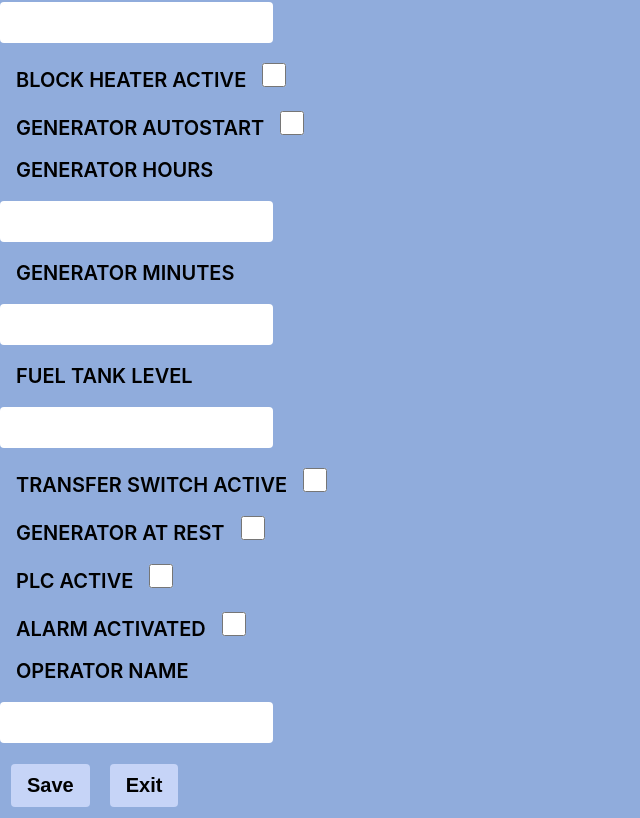
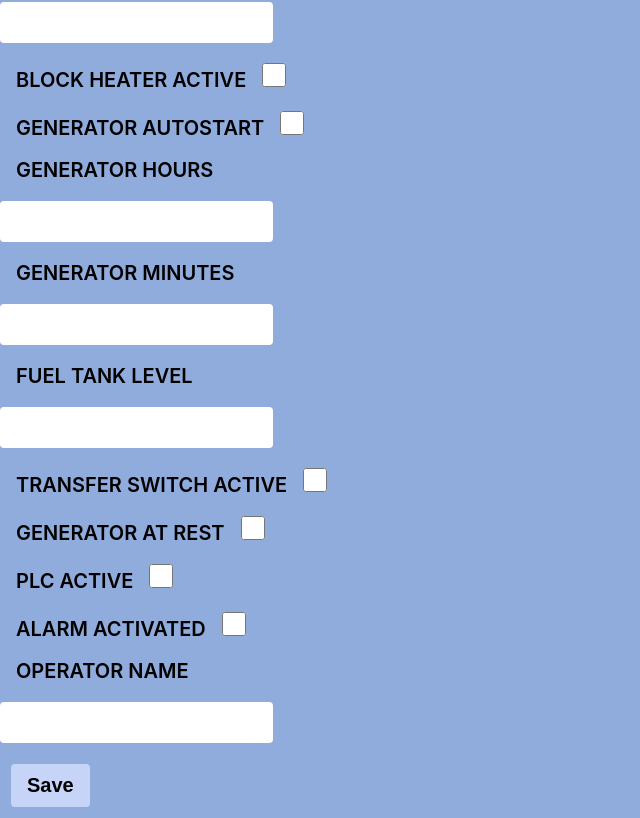
Before and after one commit to Lambton-Digital-Transformation-Lab/blue-water-anglers, a React (Vite) app in the folder src/renderer/: page /#/addRecords in a window 1280 px wide. Shown: the part 1107-1925 px from the top of the page, without its empty margins (0-640 px from the left). Built offline with nearby package versions, Linux system fonts and the light colour scheme.

Commit message:
Version 1.0.3 Requirement - Remove exit from dashboard

```diff
--- a/package.json
+++ b/package.json
@@ -1,6 +1,6 @@
 {
   "name": "bluewateranglers",
-  "version": "v1.0.2",
+  "version": "v1.0.3",
   "description": "Bluewater Anglers Fish Management",
   "main": "./out/main/index.js",
   "author": "Research & Innovation Lab",
--- a/src/renderer/src/components/pages/AddRecords.jsx
+++ b/src/renderer/src/components/pages/AddRecords.jsx
@@ -375,7 +375,7 @@ export const AddRecords = () => {
 
             <div className="form__button-container">
               <Button onClick={handleSubmit}>Save</Button>
-              <Button onClick={() => navigate('/')}>Exit</Button>
+              {/* <Button onClick={() => navigate('/')}>Exit</Button> */}
             </div>
           </div>
 
```
